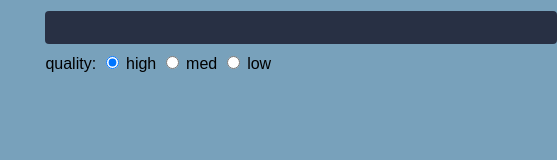
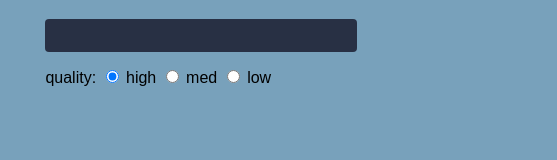
Before and after one commit to chillbuilds/youtube-dl, a website: page public/index.html in a window 390 px wide. Shown: the whole page, 557 px wide, since content can reach past the window. Drawn offline with nearby package versions, Linux system fonts and the light colour scheme.

Commit message:
tweaked mobile styling

```diff
--- a/public/styles.css
+++ b/public/styles.css
@@ -6,11 +6,11 @@ body {
 #container {
     width: 80%;
     margin-left: 10%;
-    margin-top: 3%;
+    margin-top: 5%;
 }
 
 #videoURLInput {
-    width: 500px;
+    width: 100%;
     background: #283044;
     color: #78A1BB;
     border: none;
@@ -25,5 +25,5 @@ body {
 }
 
 #quality {
-    margin-top: 3%;
+    margin-top: 5%;
 }
```
